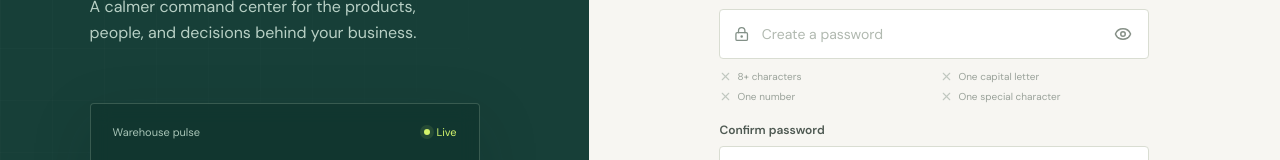
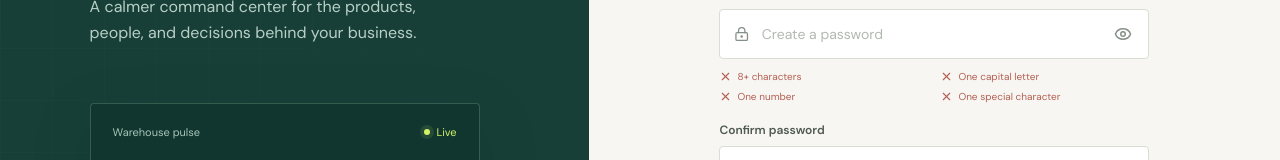
Before and after one commit to Somasekhar711/IMS, a React (Vite) app in the folder client/: page / in a window 1280 px wide. Both pictures are taken after typing "name@example.com", "Sample123" into the empty fields and a click on the tab "Create account". Shown: the part 472-632 px from the top of the page. Built offline with nearby package versions, Linux system fonts and the light colour scheme.

Commit message:
fix: highlight unmet password rules

```diff
--- a/client/src/pages/RegisterPage.jsx
+++ b/client/src/pages/RegisterPage.jsx
@@ -41,7 +41,7 @@ export function RegisterPage() {
         <div className="password-rules" aria-live="polite">
           {passwordRules.map((rule) => {
             const isValid = rule.test(password);
-            return <span className={isValid ? 'is-valid' : ''} key={rule.label}>{isValid ? <Check size={13} /> : <X size={13} />}{rule.label}</span>;
+            return <span className={isValid ? 'is-valid' : 'is-invalid'} key={rule.label}>{isValid ? <Check size={13} /> : <X size={13} />}{rule.label}</span>;
           })}
         </div>
         <label className="field">
--- a/client/src/styles.css
+++ b/client/src/styles.css
@@ -42,7 +42,7 @@ h1 { max-width: 540px; margin: 0; font-size: clamp(44px, 5vw, 74px); line-height
 .form-heading { margin: 48px 0 29px; }.form-heading .eyebrow { color: #6e836f; margin-bottom: 13px; }.form-heading h2 { margin: 0; font-size: clamp(31px, 3.2vw, 43px); line-height: 1.02; font-weight: 500; }.form-heading p:last-child { max-width: 345px; margin: 16px 0 0; color: #7e867e; font-size: 14px; line-height: 1.55; }
 form { display: grid; gap: 19px; }.field { display: grid; gap: 8px; }.field > span { color: #4e5952; font-size: 12px; font-weight: 600; }.input-wrap { display: flex; align-items: center; gap: 10px; height: 50px; padding: 0 14px; border: 1px solid #d9ddd2; border-radius: 4px; color: #829087; background: #fff; transition: border-color .2s, box-shadow .2s; }.input-wrap:focus-within { border-color: #5c8a78; box-shadow: 0 0 0 3px rgba(92,138,120,.12); }.input-wrap input { width: 100%; min-width: 0; border: 0; outline: 0; color: #17221e; background: transparent; font-size: 14px; }.input-wrap input::placeholder { color: #b1b9b0; }.input-action { display: grid; place-items: center; flex: 0 0 auto; padding: 2px; border: 0; color: #879188; background: transparent; }
 .form-options, .remember, .terms { display: flex; align-items: center; }.form-options { justify-content: space-between; margin-top: -3px; font-size: 12px; }.remember { gap: 8px; color: #79827a; }.form-options a, .terms a { color: #3c7564; font-weight: 600; text-decoration: none; }.terms { align-items: flex-start; gap: 8px; color: #7b837c; font-size: 11px; line-height: 1.5; }.terms input, .remember input { accent-color: #3c7564; }
-.password-rules { display: grid; grid-template-columns: 1fr 1fr; gap: 7px 12px; margin-top: -8px; color: #9aa29a; font-size: 10px; }.password-rules span { display: flex; align-items: center; gap: 5px; }.password-rules svg { color: #c1c8c0; }.password-rules .is-valid { color: #3c7564; }.password-rules .is-valid svg { color: #3c7564; }
+.password-rules { display: grid; grid-template-columns: 1fr 1fr; gap: 7px 12px; margin-top: -8px; color: #9aa29a; font-size: 10px; }.password-rules span { display: flex; align-items: center; gap: 5px; }.password-rules svg { color: #b45f53; }.password-rules .is-invalid { color: #b45f53; }.password-rules .is-valid { color: #3c7564; }.password-rules .is-valid svg { color: #3c7564; }
 .input-wrap.has-error { border-color: #c8796c; box-shadow: 0 0 0 3px rgba(200,121,108,.1); }.field small { margin-top: -3px; font-size: 10px; }.match-message { color: #3c7564; }.error-message { color: #b45f53; }
 .submit-button { display: flex; align-items: center; justify-content: center; gap: 11px; height: 51px; margin-top: 5px; border: 0; border-radius: 4px; color: #173f38; background: #d3f36b; font-size: 13px; font-weight: 700; transition: transform .2s, background .2s; }.submit-button:hover { transform: translateY(-2px); background: #c5e95c; }.submit-button:disabled { cursor: not-allowed; color: #71806e; background: #dfe7bd; }.submit-button:disabled:hover { transform: none; background: #dfe7bd; }.submit-button svg { transition: transform .2s; }.submit-button:hover svg { transform: translateX(3px); }
 .mode-prompt { margin: 32px 0 0; color: #858c84; text-align: center; font-size: 12px; }.mode-prompt button { padding: 0; border: 0; color: #32735f; background: transparent; font-weight: 700; }.security-note { display: flex; align-items: center; justify-content: center; gap: 6px; margin: 34px 0 0; color: #a0a69f; font-size: 10px; }
```
